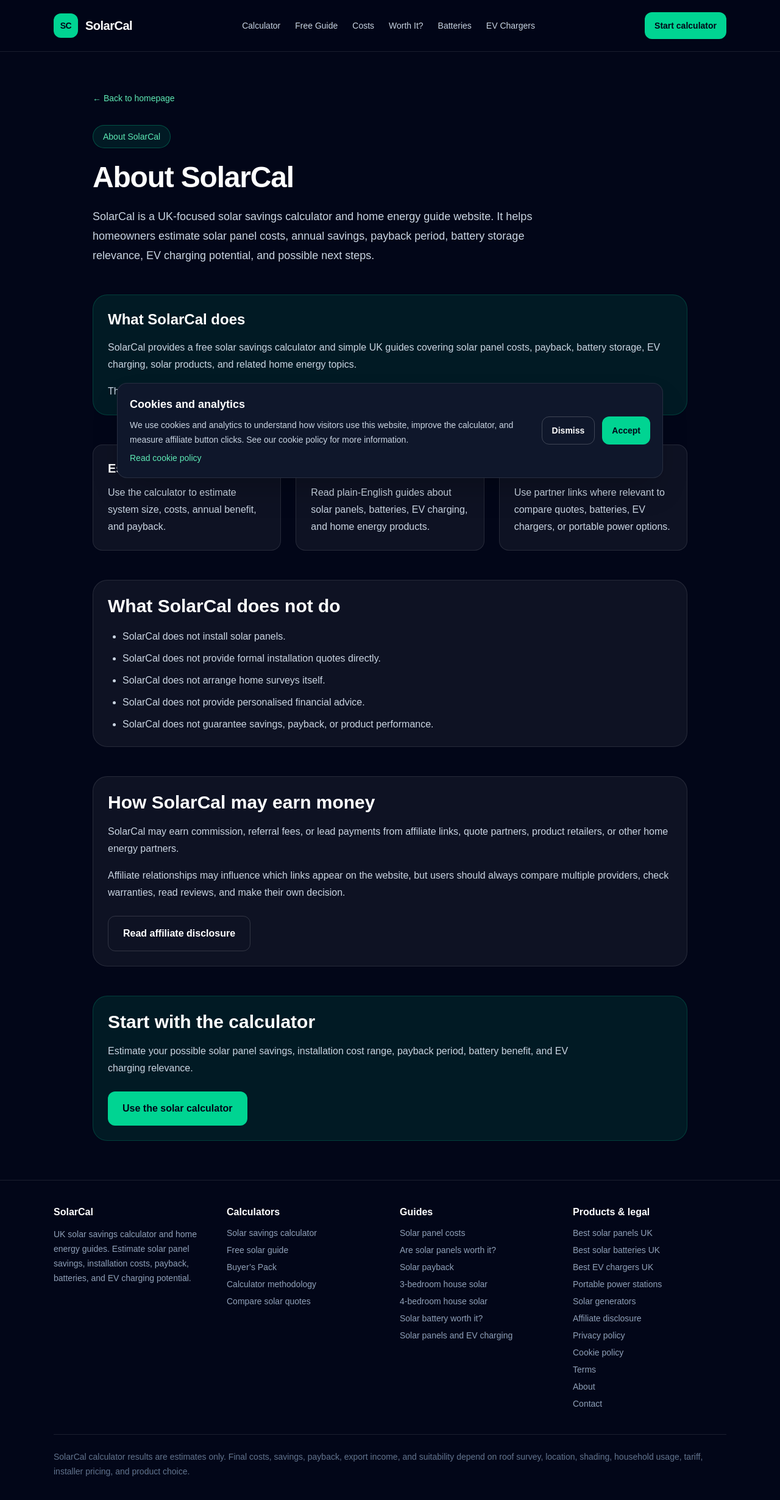
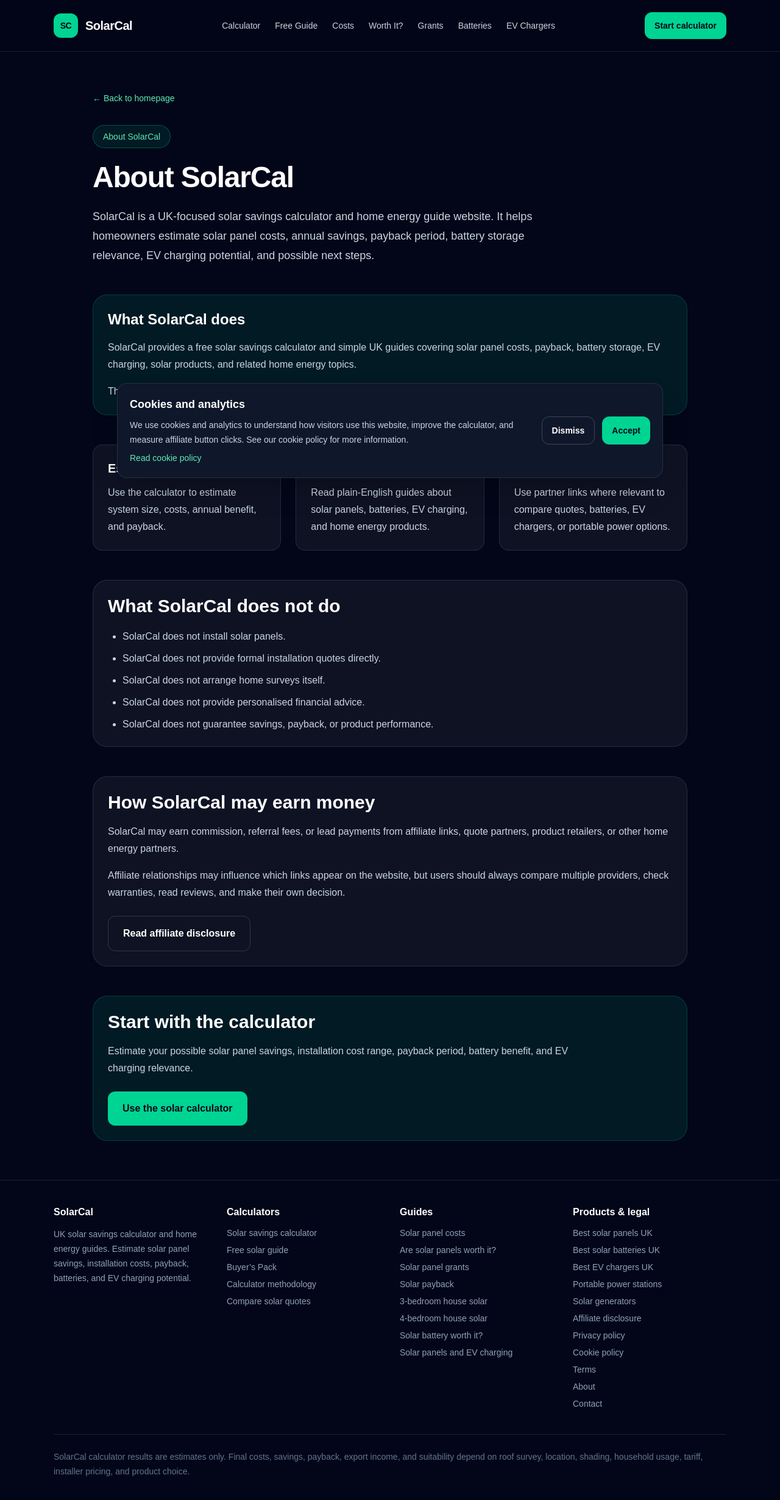
Before and after one commit to 786infinite/solar-savings-calculator-uk, a Next.js app: page /about in a window 1280 px wide. Shown: the top 2460 px of the page at 61% size. Built offline with nearby package versions, Linux system fonts and the light colour scheme.

Commit message:
Add solar grants page to navigation

```diff
--- a/app/sitemap.ts
+++ b/app/sitemap.ts
@@ -16,6 +16,7 @@
     "/about",
     "/how-much-do-solar-panels-cost-uk",
     "/are-solar-panels-worth-it-uk",
+    "/solar-panel-grants-uk",
     "/how-long-do-solar-panels-take-to-pay-for-themselves",
     "/solar-panels-for-3-bedroom-house",
     "/solar-panels-for-4-bedroom-house",
--- a/components/SiteShell.tsx
+++ b/components/SiteShell.tsx
@@ -43,6 +43,9 @@
             className="hover:text-emerald-300"
           >
             Worth It?
+          </a>
+          <a href="/solar-panel-grants-uk" className="hover:text-emerald-300">
+            Grants
           </a>
           <a href="/solar-battery-worth-it" className="hover:text-emerald-300">
             Batteries
@@ -134,6 +137,14 @@
                   className="hover:text-emerald-300"
                 >
                   Are solar panels worth it?
+                </a>
+              </li>
+              <li>
+                <a
+                  href="/solar-panel-grants-uk"
+                  className="hover:text-emerald-300"
+                >
+                  Solar panel grants
                 </a>
               </li>
               <li>
```
